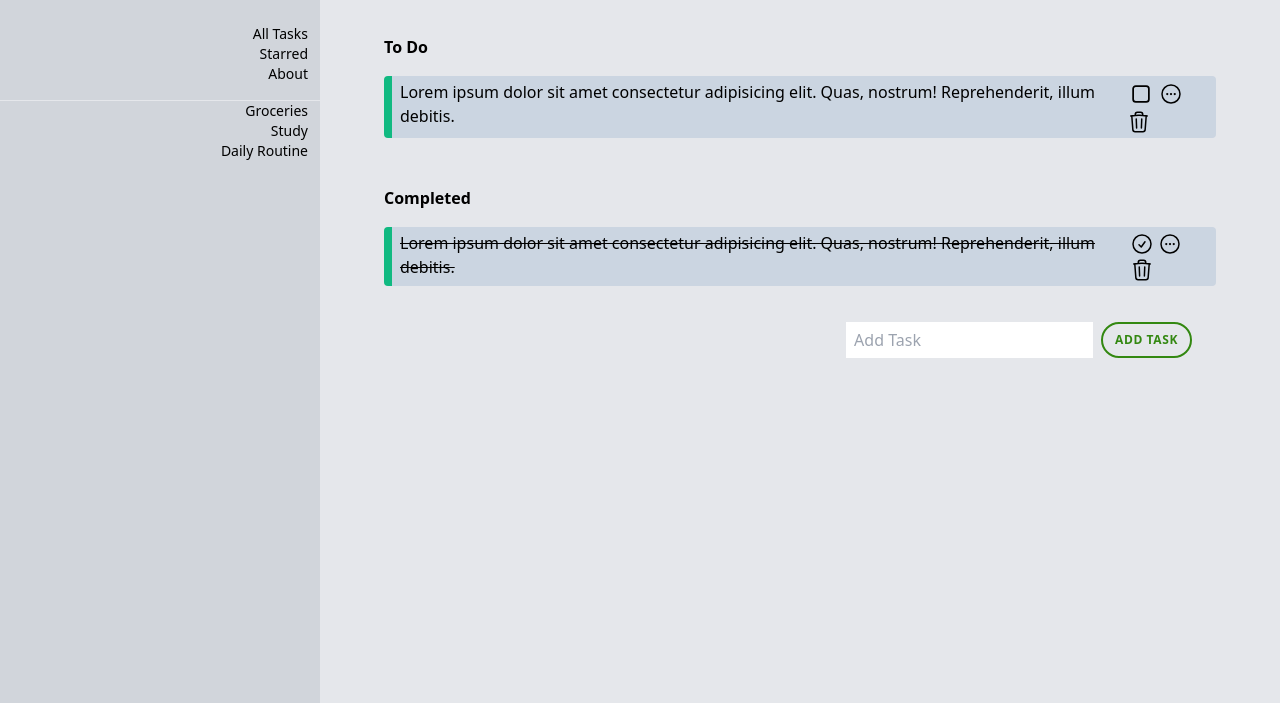
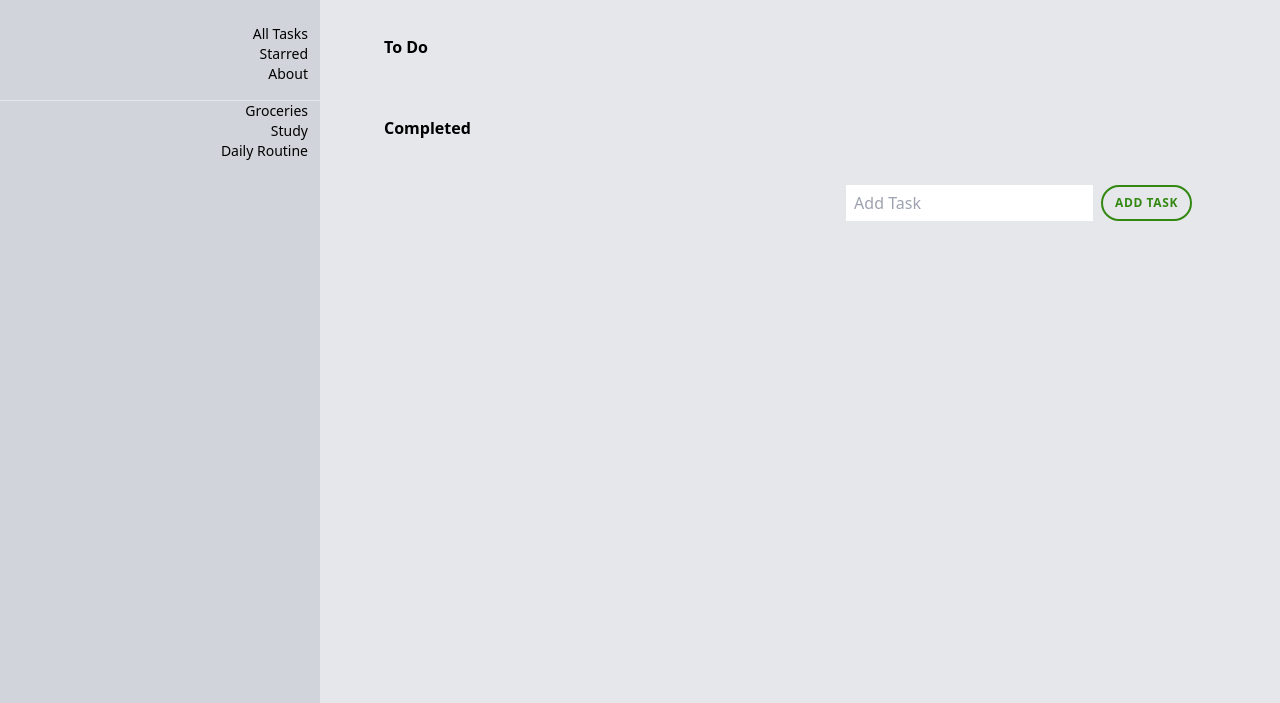
Before and after one commit to cknishan/Productive-To-Do-App, a plain HTML site: page index.html in a window 1280 px wide. Shown: the part 97-800 px from the top of the page. Drawn offline with Linux system fonts and the light colour scheme.

Commit message:
removed default demo todo tasks

```diff
--- a/index.html
+++ b/index.html
@@ -60,25 +60,7 @@
 
             <!-- Todo list tasks -->
             <section id="todoTasks">
-              <div class="task" >
-                <div>Lorem ipsum dolor sit amet consectetur adipisicing elit. Quas, nostrum! Reprehenderit, illum debitis.</div>
-                <div class="grid place-items-center">
-                  <span>
-                    <!-- check icon -->
-                    <svg xmlns="http://www.w3.org/2000/svg" fill="none" viewBox="0 0 24 24" stroke-width="1.5" stroke="currentColor" class="w-7 h-7 inline-block checkIcon">
-                      <path stroke-linecap="round" stroke-linejoin="round" d="M5.25 7.5A2.25 2.25 0 017.5 5.25h9a2.25 2.25 0 012.25 2.25v9a2.25 2.25 0 01-2.25 2.25h-9a2.25 2.25 0 01-2.25-2.25v-9z" />
-                    </svg>
-                    <!-- menu icon -->
-                    <svg xmlns="http://www.w3.org/2000/svg" fill="none" viewBox="0 0 24 24" stroke-width="1.5" stroke="currentColor" class="w-6 h-6 inline-block menuIcon">
-                      <path stroke-linecap="round" stroke-linejoin="round" d="M8.625 12a.375.375 0 11-.75 0 .375.375 0 01.75 0zm0 0H8.25m4.125 0a.375.375 0 11-.75 0 .375.375 0 01.75 0zm0 0H12m4.125 0a.375.375 0 11-.75 0 .375.375 0 01.75 0zm0 0h-.375M21 12a9 9 0 11-18 0 9 9 0 0118 0z" />
-                    </svg>
-                    <!-- trashcan icon -->
-                    <svg xmlns="http://www.w3.org/2000/svg" fill="none" viewBox="0 0 24 24" stroke-width="1.5" stroke="currentColor" class="w-6 h-6 inline-block trashIcon">
-                      <path stroke-linecap="round" stroke-linejoin="round" d="M14.74 9l-.346 9m-4.788 0L9.26 9m9.968-3.21c.342.052.682.107 1.022.166m-1.022-.165L18.16 19.673a2.25 2.25 0 01-2.244 2.077H8.084a2.25 2.25 0 01-2.244-2.077L4.772 5.79m14.456 0a48.108 48.108 0 00-3.478-.397m-12 .562c.34-.059.68-.114 1.022-.165m0 0a48.11 48.11 0 013.478-.397m7.5 0v-.916c0-1.18-.91-2.164-2.09-2.201a51.964 51.964 0 00-3.32 0c-1.18.037-2.09 1.022-2.09 2.201v.916m7.5 0a48.667 48.667 0 00-7.5 0" />
-                    </svg>
-                  </span>
-                </div>
-              </div>
+              <!-- the new tasks will be added using javascript -->
             </section>
 
             <!-- Subheading for section To Do -->
@@ -87,26 +69,8 @@
 
               <!-- Completed tasks -->
               <section id="completedTasks">
-                <div class="task">
-                  <div class="line-through">Lorem ipsum dolor sit amet consectetur adipisicing elit. Quas, nostrum! Reprehenderit, illum debitis.</div>
-                  <div class="grid place-items-center">
-                    <span>
-                      <!-- checked icon -->
-                      <svg xmlns="http://www.w3.org/2000/svg" fill="none" viewBox="0 0 24 24" stroke-width="1.5" stroke="currentColor" class="w-6 h-6 inline-block checkedIcon">
-                        <path stroke-linecap="round" stroke-linejoin="round" d="M9 12.75L11.25 15 15 9.75M21 12a9 9 0 11-18 0 9 9 0 0118 0z" />
-                      </svg>
+                <!-- The completed todos will be generated here using javascript -->
 
-                      <!-- menu icon -->
-                      <svg xmlns="http://www.w3.org/2000/svg" fill="none" viewBox="0 0 24 24" stroke-width="1.5" stroke="currentColor" class="w-6 h-6 inline-block menuIcon">
-                        <path stroke-linecap="round" stroke-linejoin="round" d="M8.625 12a.375.375 0 11-.75 0 .375.375 0 01.75 0zm0 0H8.25m4.125 0a.375.375 0 11-.75 0 .375.375 0 01.75 0zm0 0H12m4.125 0a.375.375 0 11-.75 0 .375.375 0 01.75 0zm0 0h-.375M21 12a9 9 0 11-18 0 9 9 0 0118 0z" />
-                      </svg>
-                      <!-- trashcan icon -->
-                      <svg xmlns="http://www.w3.org/2000/svg" fill="none" viewBox="0 0 24 24" stroke-width="1.5" stroke="currentColor" class="w-6 h-6 inline-block trashIcon">
-                        <path stroke-linecap="round" stroke-linejoin="round" d="M14.74 9l-.346 9m-4.788 0L9.26 9m9.968-3.21c.342.052.682.107 1.022.166m-1.022-.165L18.16 19.673a2.25 2.25 0 01-2.244 2.077H8.084a2.25 2.25 0 01-2.244-2.077L4.772 5.79m14.456 0a48.108 48.108 0 00-3.478-.397m-12 .562c.34-.059.68-.114 1.022-.165m0 0a48.11 48.11 0 013.478-.397m7.5 0v-.916c0-1.18-.91-2.164-2.09-2.201a51.964 51.964 0 00-3.32 0c-1.18.037-2.09 1.022-2.09 2.201v.916m7.5 0a48.667 48.667 0 00-7.5 0" />
-                      </svg>
-                    </span>
-                  </div>
-                </div>
               </section>
 
             </section>
```
